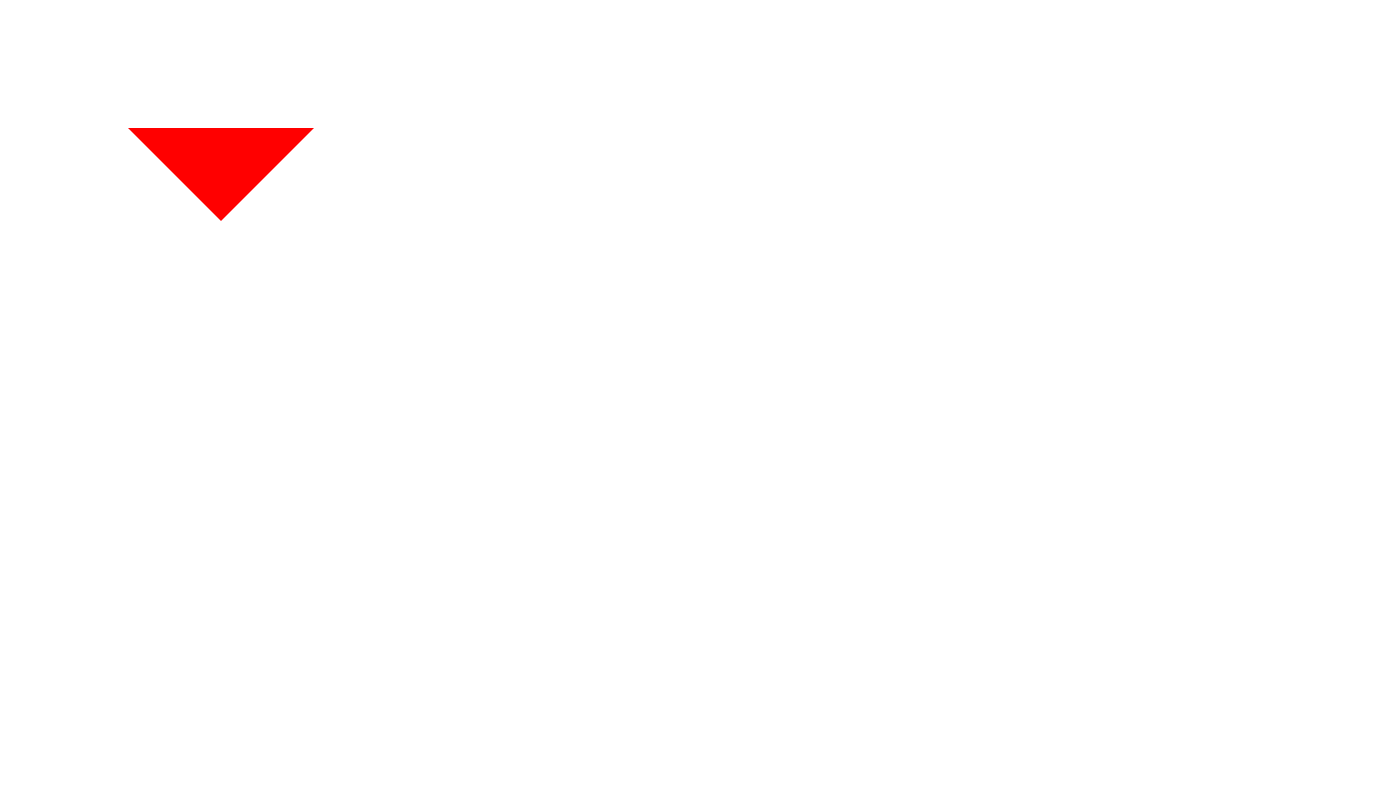
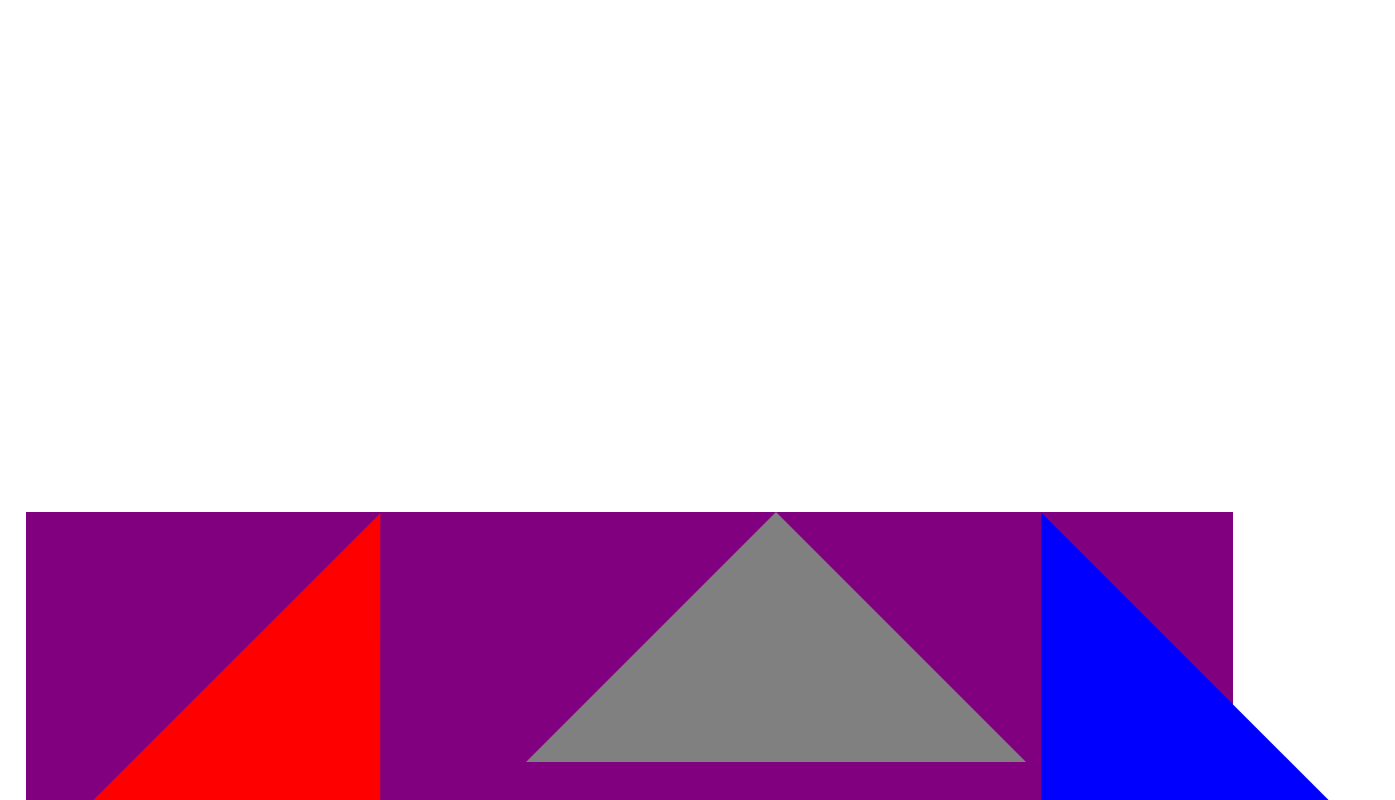
Before and after one commit to Tihifas/react-portfolio, a React (Create React App) app: page /GeometryExperiments in a window 1280 px wide. Shown: the top 800 px of the page, 1395 px wide, since content can reach past the window. Built offline with nearby package versions, Linux system fonts and the light colour scheme.

Commit message:
corner triangles. realized not be ligebenede

```diff
--- a/src/Views/GeometryExperiments.js
+++ b/src/Views/GeometryExperiments.js
@@ -18,23 +18,33 @@
 //   }
 
 export const GeometryExperiments = () => {
-  let sideL = 100;
-    let triangleDist = (0.87+1)*sideL;
-    let hexagonSideL = triangleDist;
-    // const {windowHeight, windowWidth} = useWindowDimensions()
+  //left: 1,0625
+  //right: 0.355
+
+//ALL THIS WAS WRONG. IT IS NOT A LIGEBENET TRIANGLE!!!
+
+  let sideL = 500 + .0;
+  let katete = sideL * 0.707;
+
+  let containerWidth = 2*katete + sideL;
+  let containerHeight = 2*katete;
+  // const {windowHeight, windowWidth} = useWindowDimensions()
   return (
-    <div className='layout-container blue-theme' style={{marginLeft: '10%', marginTop: '10%'}}>
-        {/* <div className='triangle layout-border-element'></div> */}
-        {/* <Triangle sideLength={hexagonSideL} rotation={'-45deg'} left={0} top={0}/>
-        <Triangle sideLength={hexagonSideL} rotation={'45deg'} left={triangleDist} top={0}/>
-        <Triangle sideLength={hexagonSideL} rotation={'225deg'} left={0} top={triangleDist}/>
-        <Triangle sideLength={hexagonSideL} rotation={'135deg'} left={triangleDist} top={triangleDist}/> */}
-        {/* <Triangle sideLength={hexagonSideL} rotation={'0deg'} left={triangleDist} top={triangleDist}/> */}
-        {/* todo */}
-        <Triangle sideLength={hexagonSideL} rotation={'0deg'} left={0} top={0} color='red'/>
-        {/* <Triangle sideLength={hexagonSideL} rotation={'45deg'} left={0} top={0} color='blue'/>
-        <Triangle sideLength={hexagonSideL} rotation={'225deg'} left={0} top={triangleDist} color='green'/>
-        <Triangle sideLength={hexagonSideL} rotation={'135deg'} left={0} top={triangleDist} color='yellow'/> */}
+    <div className='layout-container blue-theme' style={{ marginLeft: '2%', marginTop: '40%',
+                                                          backgroundColor: 'purple', marginBottom: '30%',
+                                                          width: containerWidth + 'px', height: containerHeight + 'px' }}>
+      {/* <Triangle sideLength={sideL} rotation={135 left={0} top={0}  color='red'/> */}
+      {/* <Triangle sideLength={sideL} rotation={225 left={triangleDist} top={0}  color='blue'/> */}
+      {/* <Triangle sideLength={sideL} rotation={45 left={0} top={triangleDist}  color='green'/> */}
+      {/* <Triangle sideLength={sideL} rotation={-45 left={triangleDist} top={triangleDist} color='yellow'/> */}
+      {/* todo: undo */}
+
+      <Triangle sideLength={sideL} rotation={0} left={sideL} top={0} color='gray' />
+
+      <Triangle sideLength={sideL} rotation={135} left={1.0625*sideL} top={0.355*sideL} color='red' />
+      <Triangle sideLength={sideL} rotation={225} left={2.385*sideL} top={1.0625*sideL} color='blue' />
+      <Triangle sideLength={sideL} rotation={45} left={0.355*sideL} top={0.6775*sideL} color='green' />
+      <Triangle sideLength={sideL} rotation={-45} left={1.6775*sideL} top={1.385*sideL} color='yellow' />
     </div>
   )
 }
--- a/src/Views/Triangle.js
+++ b/src/Views/Triangle.js
@@ -1,19 +1,31 @@
 import React from 'react'
 
-export const Triangle = ({ sideLength, rotation, left, top, color }) => {
-  let borderLengthArg = sideLength / 2 + 'px';
-  let leftPx = left + 'px';
-  let topPx = top + 'px';
+export const Triangle = ({sideLength, rotation, left, top, color}) => {
+  // let borderLengthArg = sideLength / 2 + 'px';
+
+  // alert(left)
+
+  let borderLengthF = (sideLength + 0.0)/2; //I'm not sure why its half
+  // let rotationRadians = (rotation + .0)/360*2*Math.PI;
+  // alert(rotationRadians)
+  // arrowPLeft, arrowPTop
+  // let left = arrowPLeft - (sideLengthF * Math.cos(rotationRadians)) //According to chatGPT
+  // let top = arrowPTop - (sideLengthF * Math.sin(rotationRadians))
+  // let left = arrowPLeft - (sideLengthF/2 * Math.cos(rotationRadians))
+  // let top = arrowPTop -   (sideLengthF/2 * Math.sin(rotationRadians))
   return (
     // var transformValue = 'rotate(' + rotation + ')';
     <div className='triangle' style={{
       position: 'absolute',
       width: 0,
       height: 0,
-      borderTop: borderLengthArg + ' solid ' + color,
-      borderLeft: borderLengthArg + ' solid transparent',
-      borderRight: borderLengthArg + ' solid transparent',
-      transform: 'rotate(' + rotation + ')', left: leftPx, top: topPx
+      borderBottom: borderLengthF + 'px solid ' + color,
+      borderLeft: borderLengthF + 'px solid transparent',
+      borderRight: borderLengthF + 'px solid transparent',
+      transformOrigin: 'top left',
+      transform: 'rotate(' + rotation + 'deg)',
+      left: left + 'px',
+      top: top + 'px'
     }}> </div>
     /* border-left: 20px solid transparent;
         border-right: 20px solid transparent;
```
